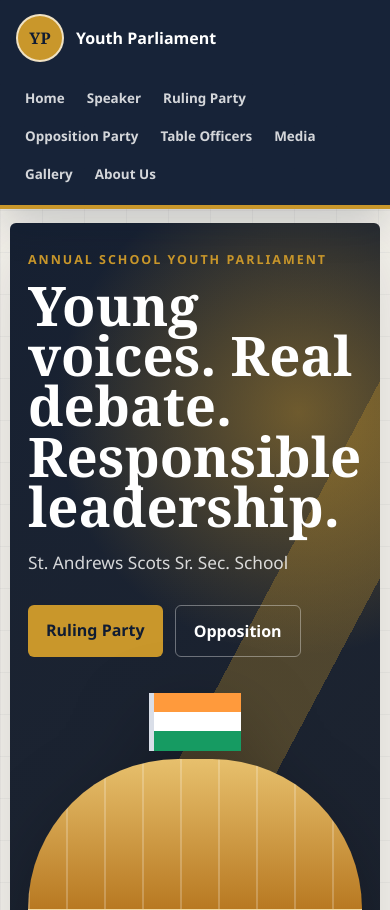
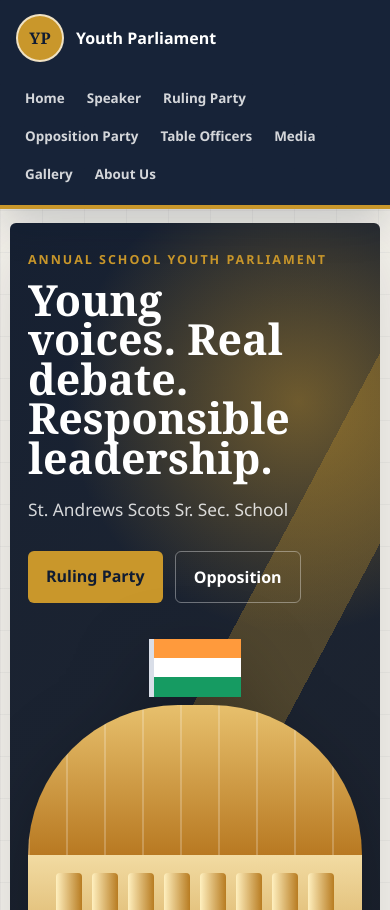
Before and after one commit to Aoresta/Youth-Parliament-Website, a Next.js app: page / in a window 390 px wide. Shown: the top 910 px of the page. Built offline with nearby package versions, Linux system fonts and the light colour scheme.

Commit message:
Adjust font sizes in globals.css for improved responsiveness

```diff
--- a/app/globals.css
+++ b/app/globals.css
@@ -169,7 +169,7 @@ h3 {
 
 h1 {
   max-width: 12ch;
-  font-size: clamp(3rem, 7vw, 6.5rem);
+  font-size: clamp(2.4rem, 5.8vw, 5rem);
   line-height: 0.92;
 }
 
@@ -621,7 +621,7 @@ h1 {
   }
 
   h1 {
-    font-size: clamp(2.7rem, 14vw, 4.7rem);
+    font-size: clamp(2.1rem, 11vw, 3.8rem);
   }
 
   .parliament-visual {
```
